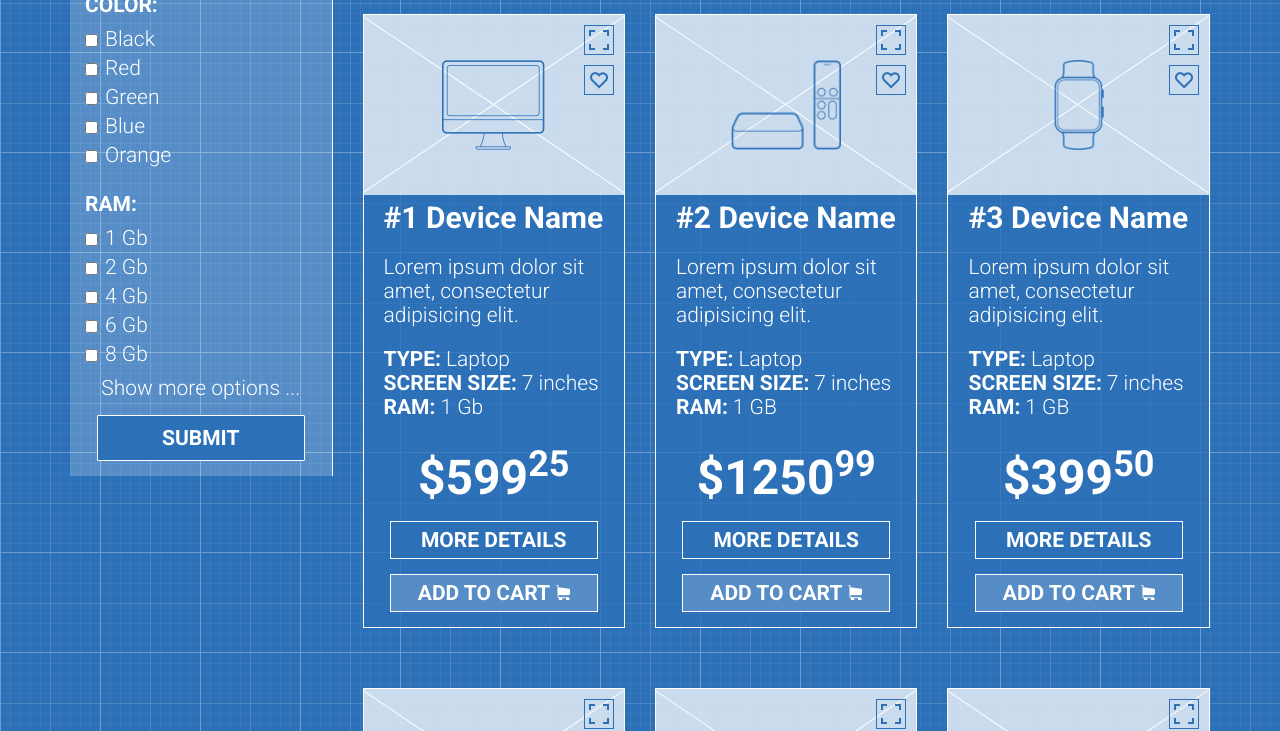
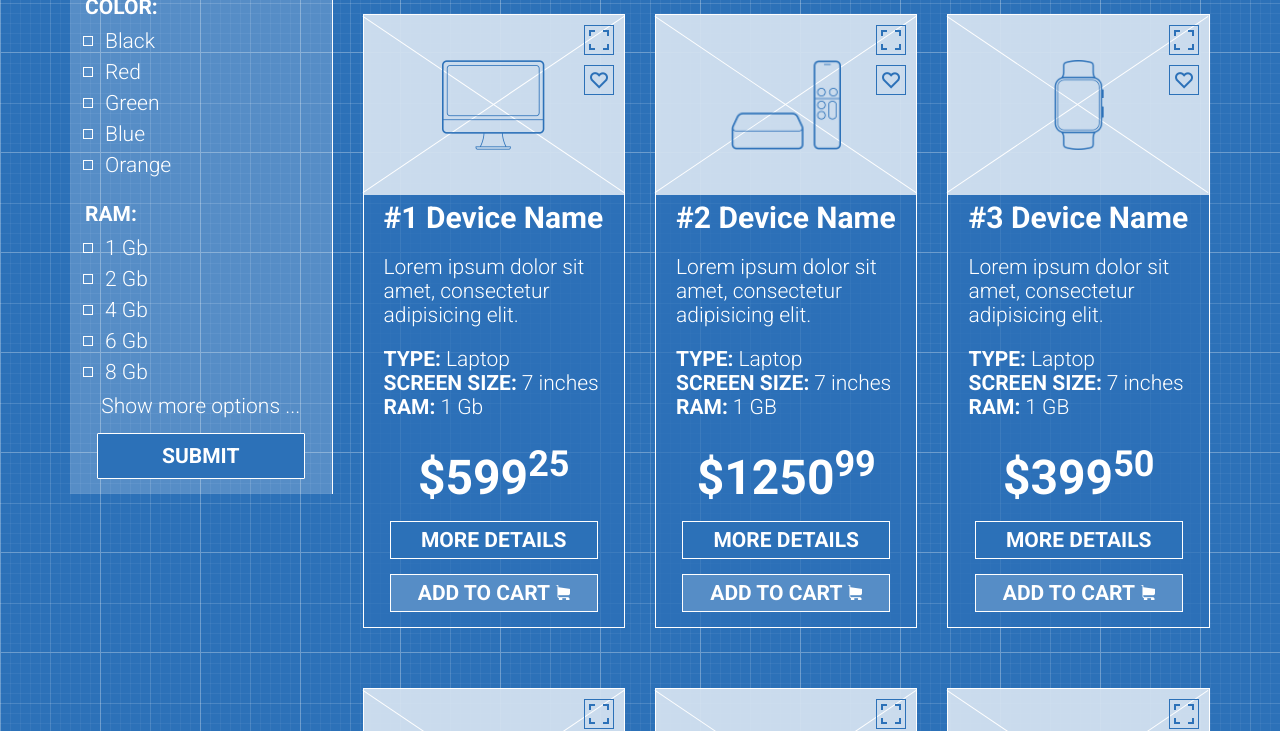
Before and after one commit to Zaytsewvk/Online-shop, a plain HTML site: page index.html in a window 1280 px wide. Shown: the part 648-1379 px from the top of the page. Drawn offline with nearby package versions, Linux system fonts and the light colour scheme.

Commit message:
Edited input and label for left filter.

```diff
--- a/index.html
+++ b/index.html
@@ -87,7 +87,8 @@
 								<span class="top"></span>
 								<span class="bottom"></span>
 							</div>
-							<p>Slide #3</p>
+							<!-- <p>Slide #3</p> -->
+							<img src="images/icon (6).png" alt="">
 							<div class="right-switch" id="rightSliderSwitch">
 								<span class="top"></span>
 								<span class="bottom"></span>
@@ -112,48 +113,36 @@
 					<div class="filter">
 						<div class="checkbox device-checkbox">
 							<p class="text-uppercase filter-dt">Device type:</p>
-							<label for="laptopCheckbox">
-								<input type="checkbox" id="laptopCheckbox">Laptop
-							</label>
-							<label for="tabletCheckbox">
-								<input type="checkbox" id="tabletCheckbox">Tablet
-							</label>
+							<input type="checkbox" id="laptopCheckbox">
+							<label for="laptopCheckbox">Laptop</label>
+							<input type="checkbox" id="tabletCheckbox">
+							<label for="tabletCheckbox">Tablet</label>
 						</div>
 						<div class="checkbox color-checkbox">
 							<p class="text-uppercase filter-c">Color:</p>
-							<label for="blackCheckbox">
-								<input type="checkbox" id="blackCheckbox">Black
-							</label>
-							<label for="redCheckbox">
-								<input type="checkbox" id="redCheckbox">Red
-							</label>
-							<label for="greenCheckbox">
-								<input type="checkbox" id="greenCheckbox">Green
-							</label>
-							<label for="blueCheckbox">
-								<input type="checkbox" id="blueCheckbox">Blue
-							</label>
-							<label for="orangeCheckbox">
-								<input type="checkbox" id="orangeCheckbox">Orange
-							</label>
+							<input type="checkbox" id="blackCheckbox">
+							<label for="blackCheckbox">Black</label>
+							<input type="checkbox" id="redCheckbox">
+							<label for="redCheckbox">Red</label>
+							<input type="checkbox" id="greenCheckbox">
+							<label for="greenCheckbox">Green</label>
+							<input type="checkbox" id="blueCheckbox">
+							<label for="blueCheckbox">Blue</label>
+							<input type="checkbox" id="orangeCheckbox">
+							<label for="orangeCheckbox">Orange</label>
 						</div>
 						<div class="checkbox ram-checkbox">
 							<p class="text-uppercase filter-ram">Ram:</p>
-							<label for="oneGbCheckbox">
-								<input type="checkbox" id="oneGbCheckbox">1 Gb
-							</label>
-							<label for="twoGbCheckbox">
-								<input type="checkbox" id="twoGbCheckbox">2 Gb
-							</label>
-							<label for="fourGbCheckbox">
-								<input type="checkbox" id="fourGbCheckbox">4 Gb
-							</label>
-							<label for="sixGbCheckbox">
-								<input type="checkbox" id="sixGbCheckbox">6 Gb
-							</label>
-							<label for="eightGbCheckbox">
-								<input type="checkbox" id="eightGbCheckbox">8 Gb
-							</label>
+							<input type="checkbox" id="oneGbCheckbox">
+							<label for="oneGbCheckbox">1 Gb</label>
+							<input type="checkbox" id="twoGbCheckbox">
+							<label for="twoGbCheckbox">2 Gb</label>
+							<input type="checkbox" id="fourGbCheckbox">
+							<label for="fourGbCheckbox">4 Gb</label>
+							<input type="checkbox" id="sixGbCheckbox">
+							<label for="sixGbCheckbox">6 Gb</label>
+							<input type="checkbox" id="eightGbCheckbox">
+							<label for="eightGbCheckbox">8 Gb</label>
 						</div>
 						<div class="show-more">
 							<a href="">Show more options ...</a>
--- a/style.css
+++ b/style.css
@@ -361,10 +361,26 @@ main .col-md-9 {
 .show-more {
 	margin-bottom: 15px;
 }
-.checkbox > label > input {
+.checkbox > label {
 	margin: 7px 0;
-	background: transparent;
+	position: relative;
+	cursor: pointer;
+}
+.checkbox > label:before {
+	content: "";
+	position: absolute;
+	top: 7px;
+	left: -2px;
+	width: 10px;
+	height: 10px;
+	background-color: transparent;
 	border: 1px solid #fff;
+}
+input[type="checkbox"] {
+	display: none;
+}
+input[type="checkbox"]:checked + label:before {
+	background-color: #fff;
 }
 footer {
 	background: rgba(255,255,255,0.7);
```
